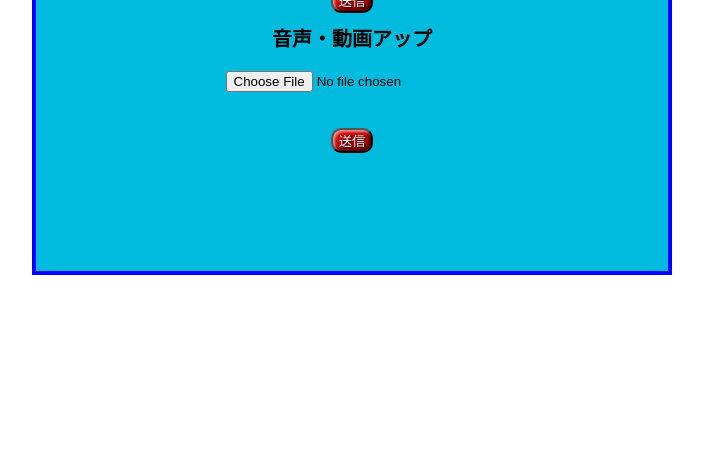
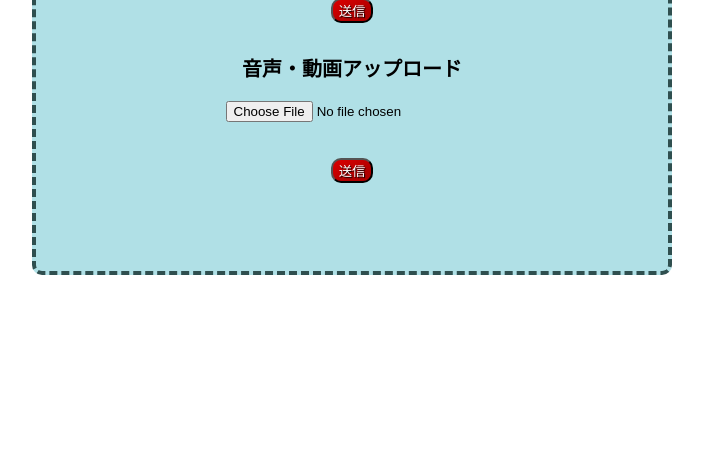
Before and after one commit to IuiF/HearAnalyzer, a Flask app: template app/templates/upload.html in a window 1280 px wide. Shown: the part 325-800 px from the top of the page, without its empty margins (288-991 px from the left). Run offline with Flask 3, Linux system fonts and the light colour scheme; the template is opened without the code that fills it, so the values that code supplies are empty.

Commit message:
change color

```diff
--- a/app/static/css/sample2.css
+++ b/app/static/css/sample2.css
@@ -20,9 +20,10 @@ body {
   left:25%;
 
   flex: 5;
-  border: solid 4px blue;
   box-sizing: border-box;
-  background: #0bd;
+  background: #B0E0E6;
+  border : dashed 4px #2F4F4F;
+  border-radius: 10px;
 
   text-align: center;
   line-height: 40px;
@@ -35,16 +36,15 @@ body {
 
 .link {
   flex:1;
+  margin: 10px;
 }
 
 .filearea {
   flex:1;
+  margin: 10px;
 }
 
 .uploadbutton {
-    /* position:absolute;
-    right:25%;
-    bottom:20%; */
     text-align: center;
     color: #fff;
     text-shadow: 1px 1px 1px #000;
@@ -56,9 +56,9 @@ body {
         rgba(0, 0, 0, 0.2) 30%,
         rgba(0, 0, 0, 0)
     );
-    box-shadow:
+    /* box-shadow:
     inset 2px 2px 3px rgba(255, 255, 255, 0.6),
-    inset -2px -2px 3px rgba(0, 0, 0, 0.6);
+    inset -2px -2px 3px rgba(0, 0, 0, 0.6); */
 }
 
 .styled:hover {
--- a/app/templates/upload.html
+++ b/app/templates/upload.html
@@ -4,7 +4,7 @@
 <head>
   <meta charset="UTF-8">
   <title>英語スクリプト作成app</title>
-  <link rel="stylesheet" type="text/css" href="{{ url_for('static', filename='sample2.css') }}">
+  <link rel="stylesheet" type="text/css" href="{{ url_for('static', filename='css/sample2.css') }}">
   <!-- <script type="text/javascript" src="sample.js"></script> -->
 </head>
 
@@ -12,7 +12,8 @@
   <!-- <div class="header">英語スクリプト作成app</div> -->
 
   <div class="main">
-    <h1>スクリプト生成ソフト</h1>
+    <!-- <h1>スクリプト生成ソフト</h1> -->
+    <img src="../static/images/logo.png">
   </div>
   <div class="box">
     <form action="/index" method="POST">
@@ -24,8 +25,8 @@
     </form>
 
     <form action="/index" method="POST">
-      音声・動画アップ{{ input }}<br>
       <div class="filearea" id="video" ondrop="dropHandler(event);" ondragover="dragOverHandler(event);">
+        音声・動画アップロード<br>
         <label>
           <input type="file" name="file1" accept='video/*, audio/*' onchange="preview(this, 'preview-video');"></p>
           <!-- <p class="selecter">＋ファイル選択 または ファイルドロップ</p> -->
```
